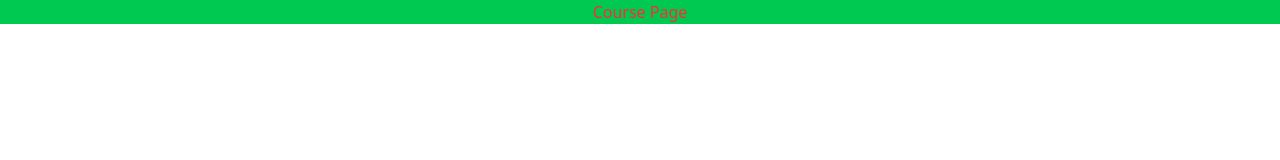
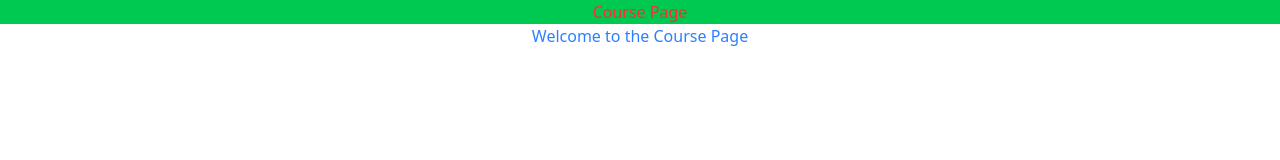
Before and after one commit to AlisherAbsaitov/GW-40-createx, a plain HTML site: page pages/course.html in a window 1280 px wide. Drawn offline with nearby package versions, Linux system fonts and the light colour scheme.

Commit message:
add tag and style in course html

```diff
--- a/pages/course.html
+++ b/pages/course.html
@@ -14,5 +14,6 @@
 <body>
    <!-- Behruz -->
    <h1 class="text-red-500 bg-green-500 text-center">Course Page</h1>
+   <h2 class="text-blue-500 text-center">Welcome to the Course Page</h2>
 </body>
 </html>
```
